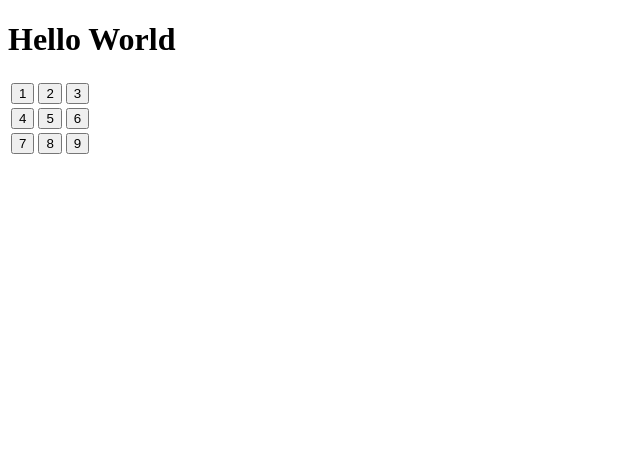
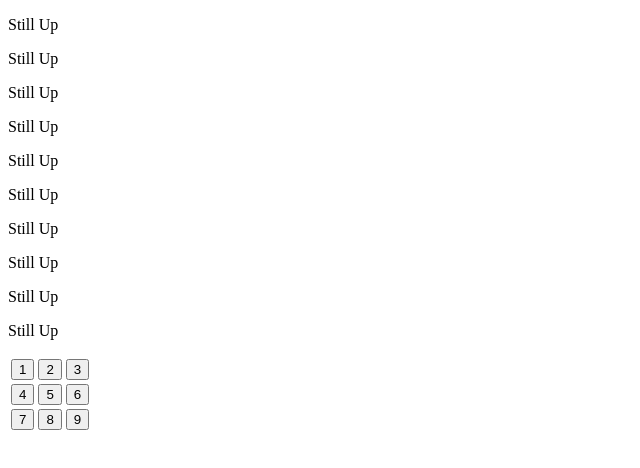
Before and after one commit to RobertBattaglia/Bowling, a React app: page / in a window 1280 px wide. Shown: the top 468 px of the page, without its empty margins (0-640 px from the left). Built offline with nearby package versions, Linux system fonts and the light colour scheme; the HTML template or start-up script is replaced by a standard one.

Commit message:
create board and pin component and add pins to state in app component

```diff
--- a/client/src/components/App.jsx
+++ b/client/src/components/App.jsx
@@ -1,10 +1,18 @@
 import React, { Component } from 'react';
 import Keypad from './Keypad.jsx';
+import Board from './Board.jsx';
+
 class App extends Component {
+  constructor(props) {
+    super(props);
+    this.state = {
+      pins: Array(10).fill(1)
+    };
+  }
   render() {
     return (
       <div>
-        <h1>Hello World</h1>
+        <Board pins={this.state.pins} />
         <Keypad />
       </div>
     );
--- /dev/null
+++ b/client/src/components/Board.jsx
@@ -0,0 +1,18 @@
+import React from 'react';
+import Pin from './Pin.jsx';
+
+const Board = ({ pins }) => {
+  return (
+    <React.Fragment>
+      {pins.map((pin, index) => {
+        if (pin) {
+          return <Pin key={index} state={1} />;
+        } else {
+          return <Pin key={index} state={0} />;
+        }
+      })}
+    </React.Fragment>
+  );
+};
+
+export default Board;
--- /dev/null
+++ b/client/src/components/Pin.jsx
@@ -0,0 +1,15 @@
+import React from 'react';
+
+const Pin = ({ state }) => {
+  return state ? (
+    <React.Fragment>
+      <p>Still Up</p>
+    </React.Fragment>
+  ) : (
+    <React.Fragment>
+      <p>Knoced Down</p>
+    </React.Fragment>
+  );
+};
+
+export default Pin;
```
Also changed, not shown: 1 other file (tests, documents, lock files or other folders).
